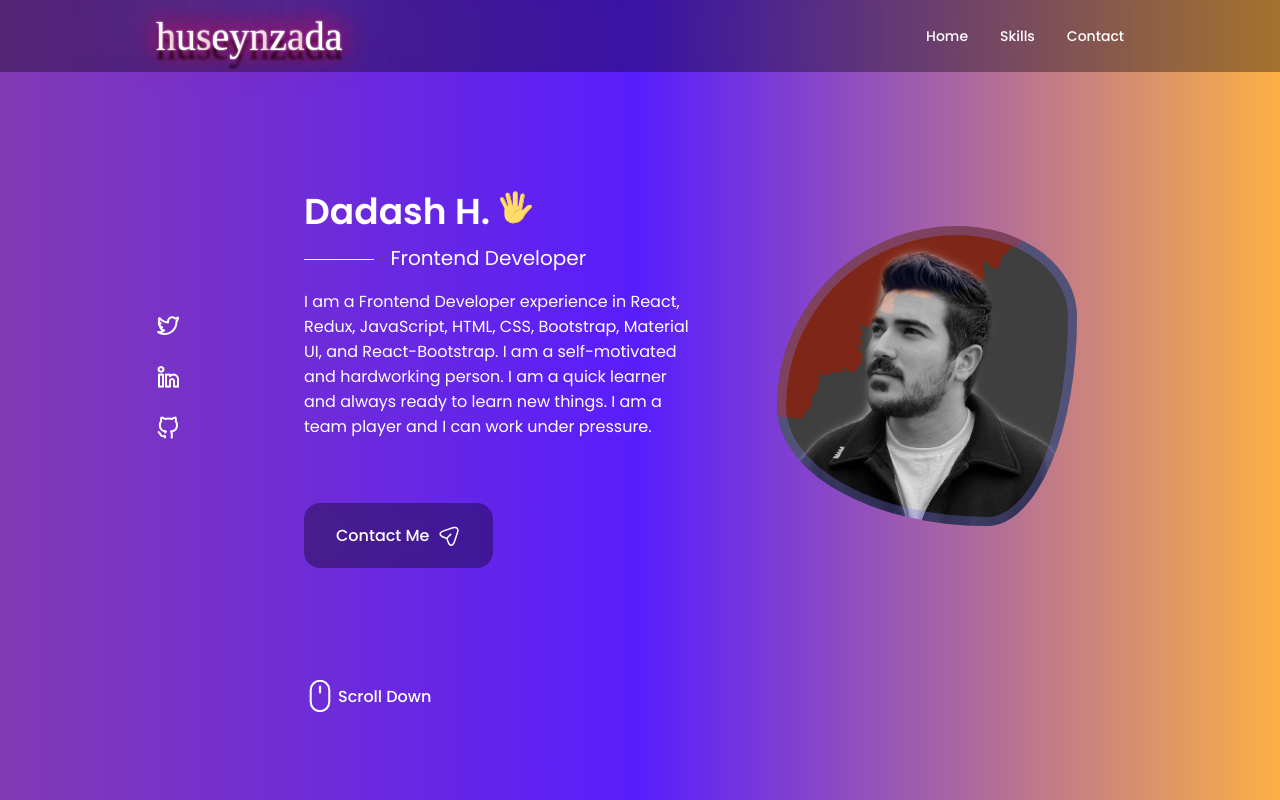
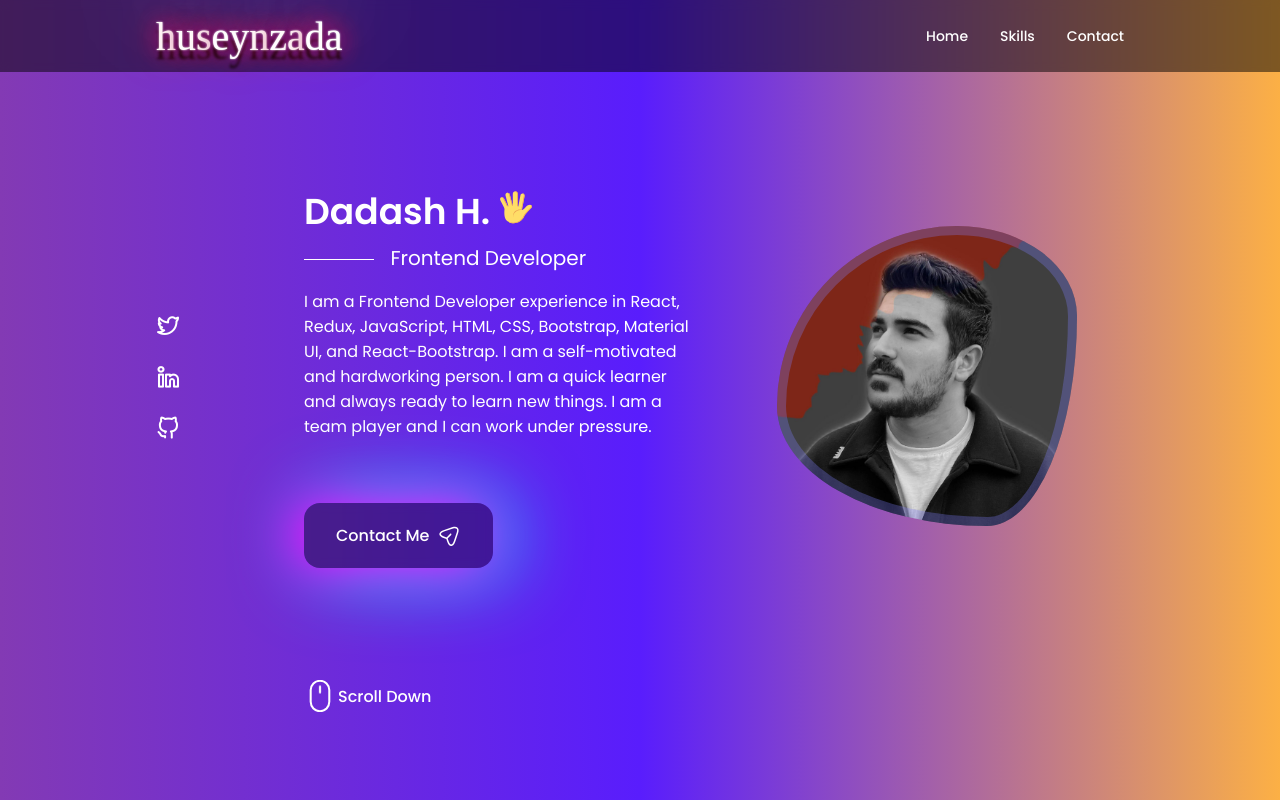
Before and after one commit to dadashussein/my-portfolio-website, a React (Create React App) app: page / in a window 1280 px wide. Shown: the top 800 px of the page. Built offline with nearby package versions, Linux system fonts and the light colour scheme; a web font is replaced by a local one.

Commit message:
readme update

```diff
--- a/src/App.css
+++ b/src/App.css
@@ -15,8 +15,9 @@
   /*Color mode HSL(hue, saturation, lightness)*/
   --hue: 0;
   --sat: 0%;
-  --background-color: rgb(131,58,180);
-  --background-gradient: linear-gradient(90deg, rgba(131,58,180,1) 0%, rgba(89,29,253,1) 50%, rgba(252,176,69,1) 100%);
+  --background-color: rgb(131, 58, 180);
+  --background-gradient: linear-gradient(90deg, rgba(131, 58, 180, 1) 0%, rgba(89, 29, 253, 1) 50%, rgba(252, 176, 69, 1) 100%);
+  --mobile-background-gradient: linear-gradient(77deg, rgba(131, 58, 180, 1) 0%, rgba(89, 29, 253, 1) 50%, rgba(252, 176, 69, 1) 100%);
   --title-color: #fff;
   --title-color-dark: hsl(var(--hue), var(--sat), 0%);
   --text-color: #fff;
@@ -56,6 +57,15 @@
   --z-tooltip: 10;
   --z-fixed: 100;
   --z-modal: 1000;
+
+
+  /*=============== NEON ===============*/
+  --box-shadow-neon: 0 0 .5rem #fff,
+    0 0 .3rem #fff,
+    0 0 3rem #6513fe,
+    0 0 0.9rem #6513fe,
+    0 0 1.8rem #6513fe,
+    inset 0 0 1.7rem #6513fe;
 }
 
 /* Responsive typography */
@@ -165,11 +175,17 @@ img {
   padding: 1.25rem 2rem;
   border-radius: 1rem;
   font-weight: var(--font-medium);
-  transition: all 0.3s;
+  transition: all 0.2s;
+  box-shadow:
+    -10px 0 50px #f0f,
+    10px 0 80px #0ff;
 }
 
 .button:hover {
-  background-color: rgba(0, 0, 0, 0.15);
+  background-color: rgba(0, 0, 0, 0.1);
+  box-shadow:
+    -10px 0 70px rgb(255, 0, 255),
+    10px 0 50px #0ff;
 }
 
 .button__icon {
@@ -203,6 +219,7 @@ img {
 @media screen and (max-width: 768px) {
   body {
     margin: 0 0 var(--header-height) 0;
+    background-image: var(--mobile-background-gradient);
   }
 
   .section {
--- a/src/components/header/header.css
+++ b/src/components/header/header.css
@@ -4,7 +4,7 @@
     top: 0;
     left: 0;
     z-index: var(--z-fixed);
-    background-color: rgba(0, 0, 0, 0.35);
+    background-color: rgba(0, 0, 0, 0.5);
 
 }
 
```
Also changed, not shown: 1 other file (tests, documents, lock files or other folders).
